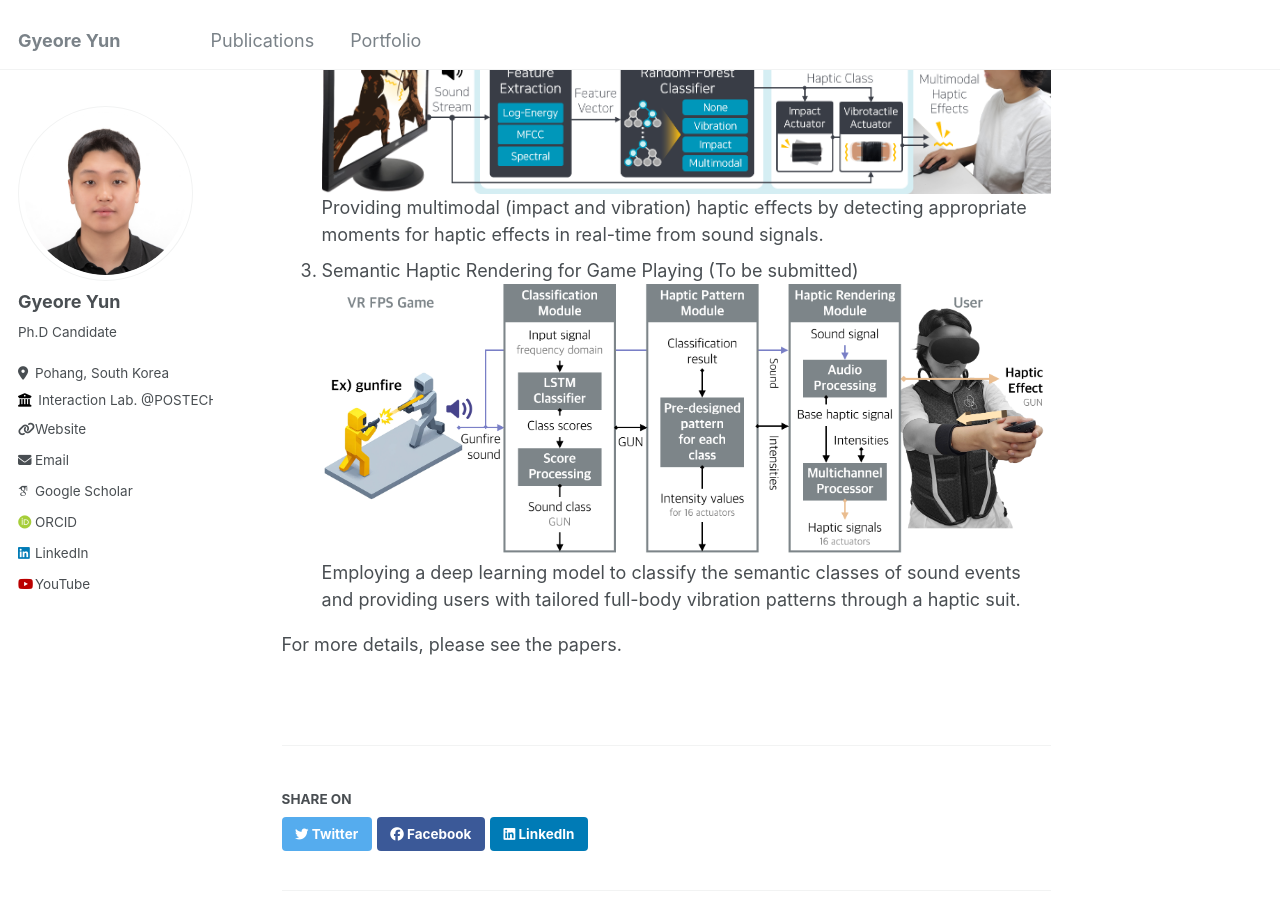
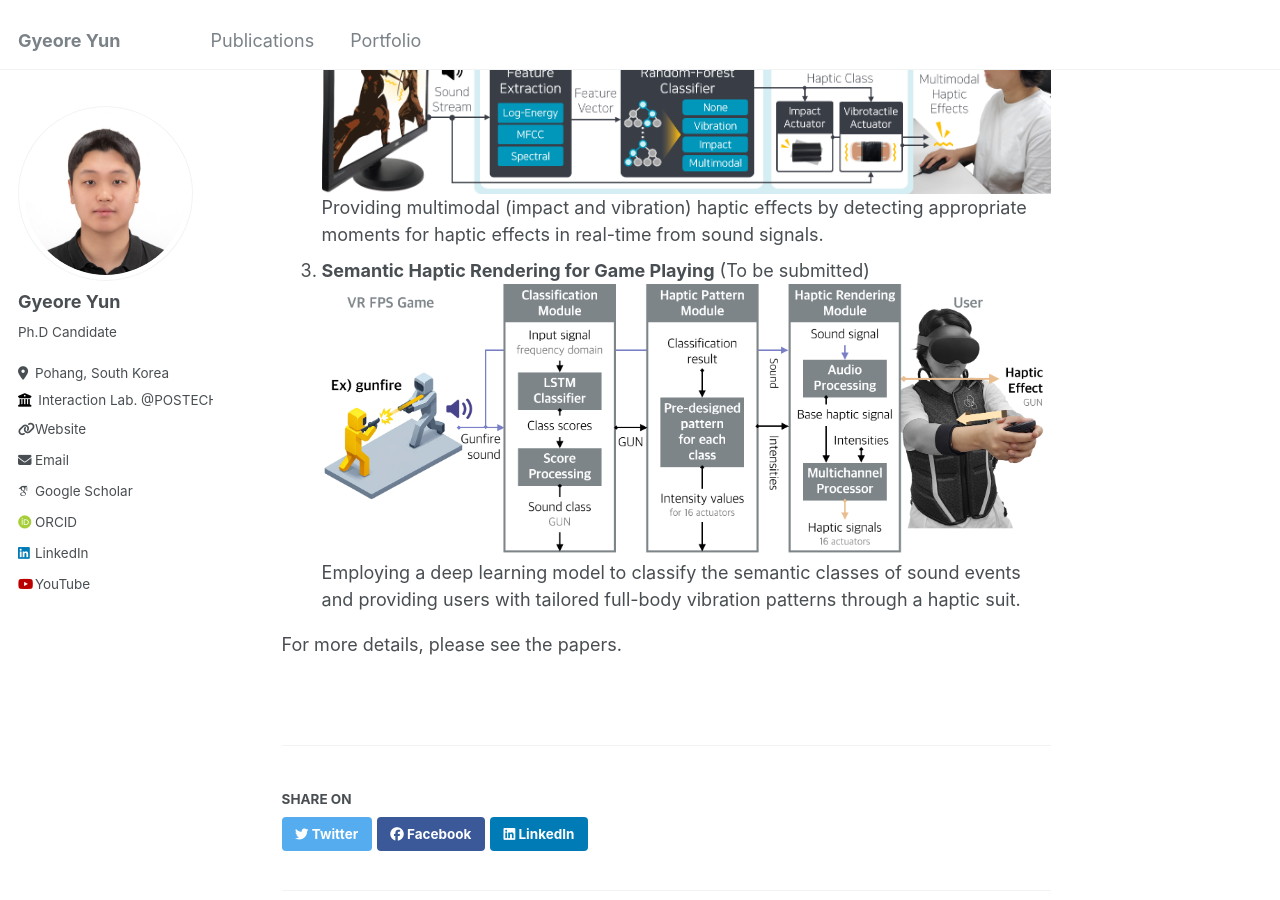
Before and after one commit to GyeoreYun/GyeoreYun.github.io, a Jekyll site: the page built from _portfolio/portfolio-2.md, in a window 1280 px wide and 900 px high, scrolled down 832 px. Built offline with Jekyll 4.4.1, drawn with Linux system fonts in a browser that asks for light colours; some web fonts are replaced.

Commit message:
Update portfolio-2.md

```diff
--- a/_portfolio/portfolio-2.md
+++ b/_portfolio/portfolio-2.md
@@ -11,8 +11,8 @@
 The third stage involves rendering the haptic signals through appropriate haptic displays.
 
 I have conducted three studies during my time as a graduate student.
-1. [Sound-to-Motion Conversion for Game Viewing](/publication/2021-05-07-Improving)<br/><img src='/images/teaser1.png'><br/>Detecting gunfire sounds in FPS gameplay videos and generating corresponding recoil motion effects to complement the audio cues.
-2. [Sound-to-Tactile Conversion for Game Playing](/publication/2023-04-19-Generating)<br/><img src='/images/teaser2.png'><br/> Providing multimodal (impact and vibration) haptic effects by detecting appropriate moments for haptic effects in real-time from sound signals.
-3. Semantic Haptic Rendering for Game Playing (To be submitted)<br/><img src='/images/teaser3.png'><br/> Employing a deep learning model to classify the semantic classes of sound events and providing users with tailored full-body vibration patterns through a haptic suit.
+1. [<b>Sound-to-Motion Conversion for Game Viewing</b>](/publication/2021-05-07-Improving)<br/><img src='/images/teaser1.png'><br/>Detecting gunfire sounds in FPS gameplay videos and generating corresponding recoil motion effects to complement the audio cues.
+2. [<b>Sound-to-Tactile Conversion for Game Playing</b>](/publication/2023-04-19-Generating)<br/><img src='/images/teaser2.png'><br/> Providing multimodal (impact and vibration) haptic effects by detecting appropriate moments for haptic effects in real-time from sound signals.
+3. <b>Semantic Haptic Rendering for Game Playing</b> (To be submitted)<br/><img src='/images/teaser3.png'><br/> Employing a deep learning model to classify the semantic classes of sound events and providing users with tailored full-body vibration patterns through a haptic suit.
 
 For more details, please see the papers.
```
